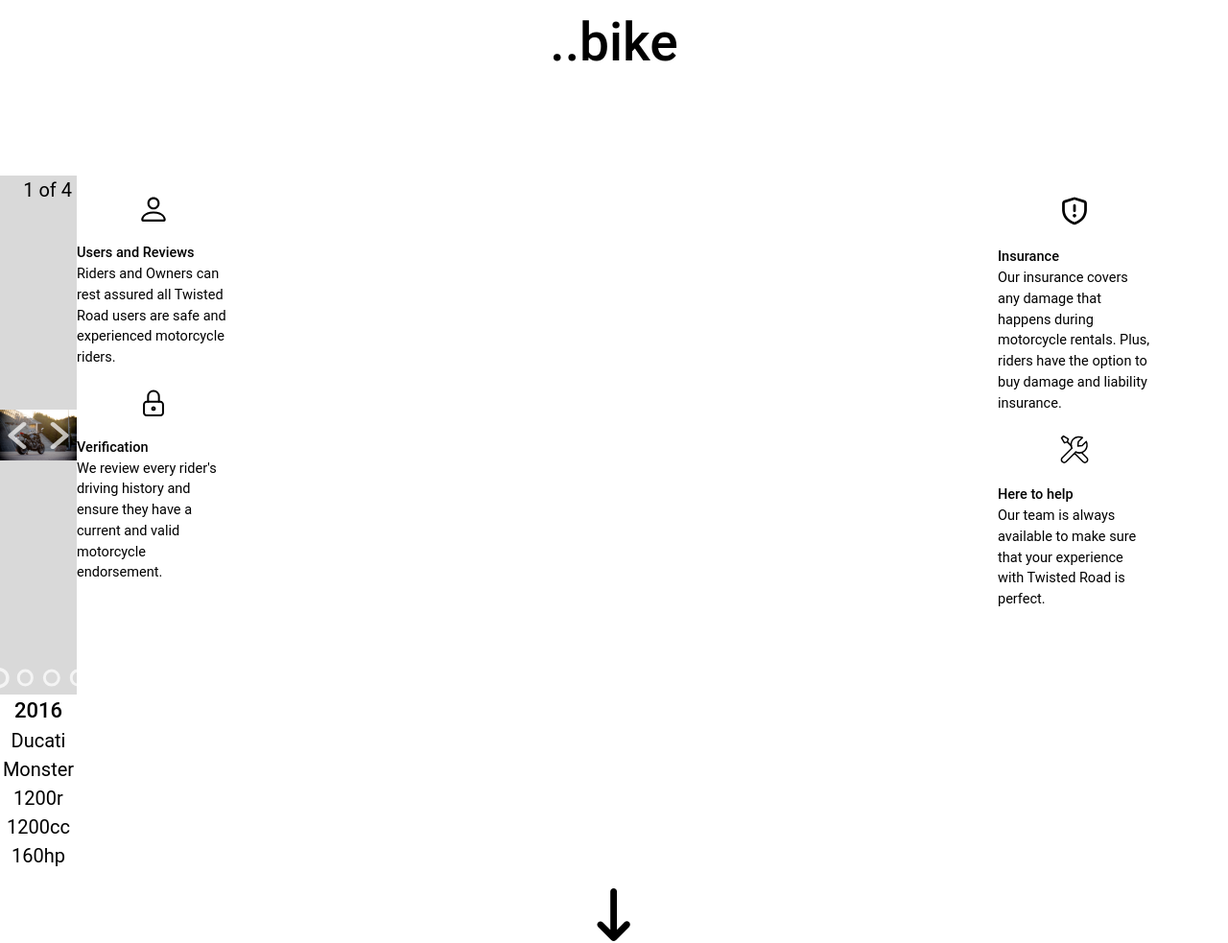
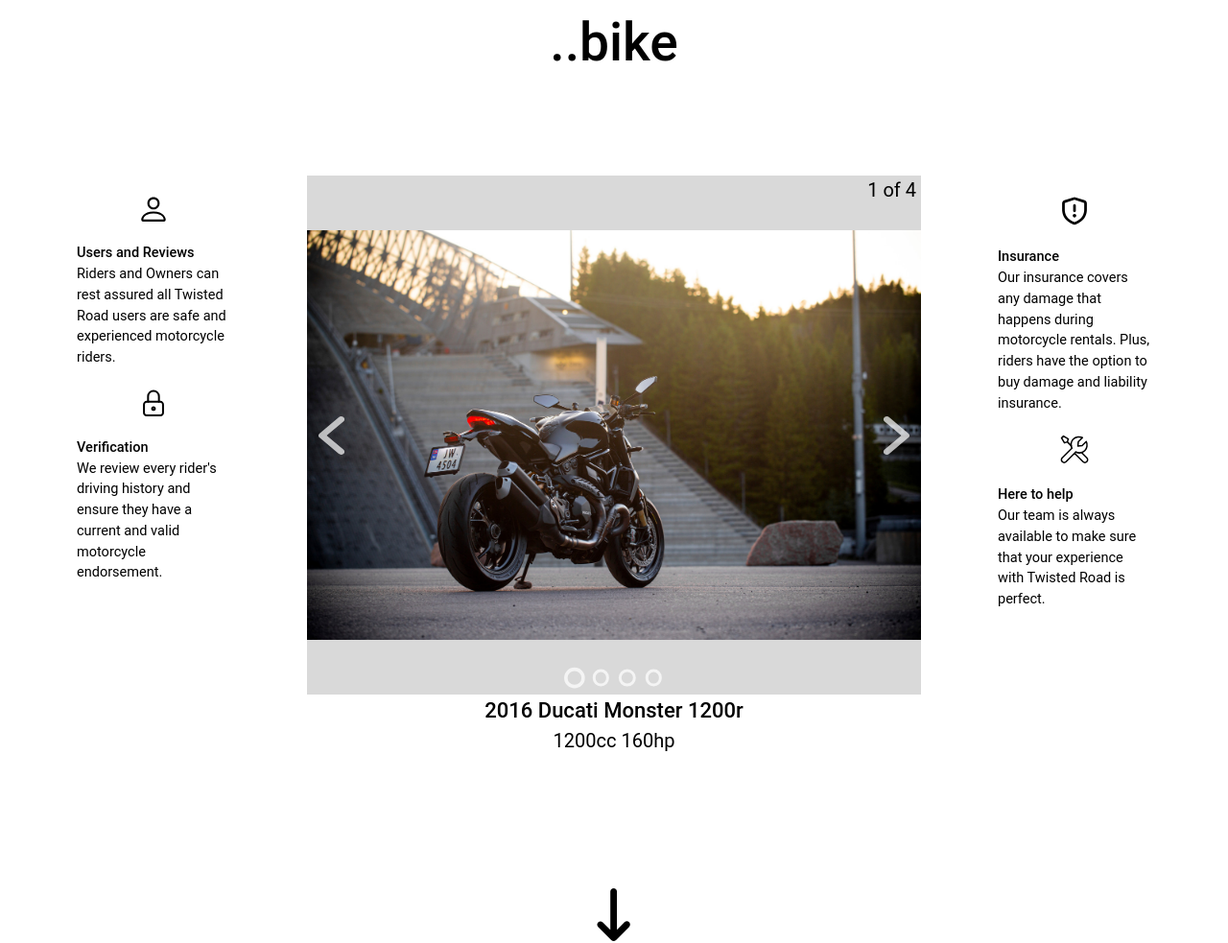
Before and after one commit to SimonADW/231026-mc-adventure, a plain HTML site: page index.html in a window 1280 px wide. Shown: the part 3845-4828 px from the top of the page at 96% size. Drawn offline with Linux system fonts and the light colour scheme; a web font is replaced by a local one.

Commit message:
Restore mediaquery slideshow grid

```diff
--- a/css/mediaqueries.css
+++ b/css/mediaqueries.css
@@ -127,12 +127,9 @@
 		gap: 0;
 	}
 
-	.section-bikes-slideshow-container {
+	.section-bikes__slideshow {
 		grid-column: 5 / span 8;
 		grid-row: 2;
-
-	}
-	.section-bikes__slideshow {
 		height: 100%;
 	}
 
```
